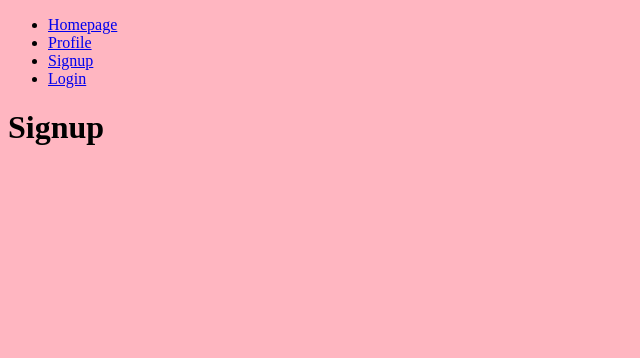
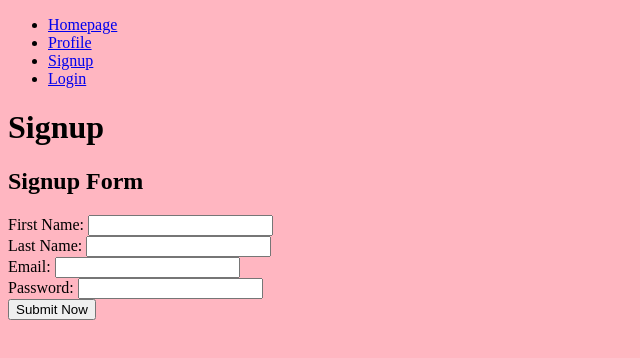
Before and after one commit to jonathan-crepeau/auth-app, a website: page views/signup.html in a window 1280 px wide. Shown: the whole page, without its empty margins (0-640 px from the left). Drawn offline with Linux system fonts and the light colour scheme.

Commit message:
handle click event on signup without event refresh

```diff
--- a/public/scripts/signup.js
+++ b/public/scripts/signup.js
@@ -1 +1,10 @@
 console.log('signup.js reporting for duty..');
+
+const signupForm = document.getElementById('signup-form');
+
+const handleClick = (event) => {
+    event.preventDefault();
+    console.log('Submit Now button clicked!');
+}
+
+signupForm.addEventListener('submit', handleClick);
--- a/routes/api.js
+++ b/routes/api.js
@@ -11,5 +11,8 @@ router.post('/login', ctrl.auth.createSession);
 // Verify
 router.get('/verify', ctrl.auth.verify);
 
+// Delete Session
+router.delete('/logout', ctrl.auth.deleteSession);
+
 
 module.exports = router;
--- a/views/signup.html
+++ b/views/signup.html
@@ -23,6 +23,28 @@
     </header>
     <main>
         <h1>Signup</h1>
+        <section class="container">
+            <h2>Signup Form</h2>
+            <form id="signup-form">
+                <div class="form-group">
+                    <label for="first-name">First Name:</label>
+                    <input type="text" id="first-name" name="first-name">
+                </div>
+                <div class="form-group">
+                    <label for="last-name">Last Name:</label>
+                    <input type="text" id="last-name" name="last-name">
+                </div>
+                <div class="form-group">
+                    <label for="email">Email:</label>
+                    <input type="email" id="email" name="email">
+                </div>
+                <div class="form-group">
+                    <label for="password">Password:</label>
+                    <input type="password" id="password" name="password">
+                </div>
+                <input type="submit" value="Submit Now">
+            </form>
+        </section>
     </main>
 </body>
 </html>
```
Also changed, not shown: controllers/authController.js (+15 -1 lines).
